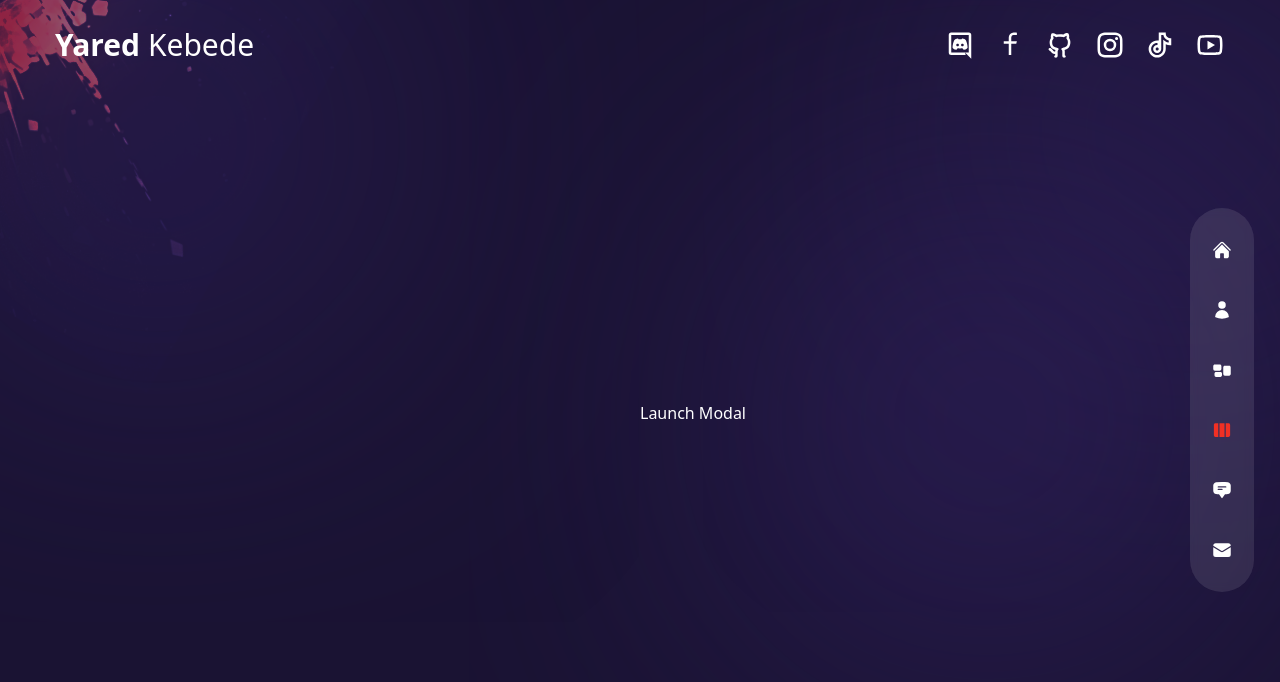
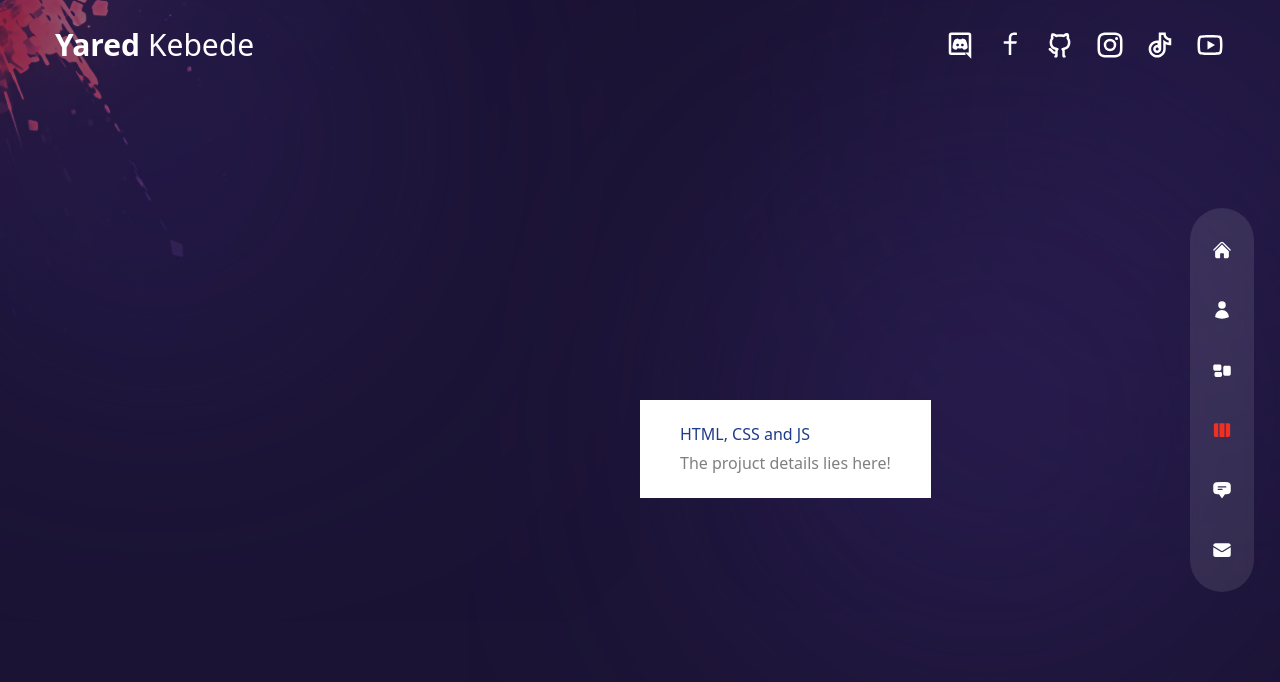
Before and after one commit to Yareda21/portofolio_next, a Next.js app: page /work in a window 1280 px wide. Shown: the top 682 px of the page. Built offline with nearby package versions, Linux system fonts and the light colour scheme.

Commit message:
updating

```diff
--- a/app/page.jsx
+++ b/app/page.jsx
@@ -3,6 +3,8 @@ import Avatar from "@/components/Avatar";
 import Image from "next/image";
 import Link from "next/link";
 import { HiArrowRight } from "react-icons/hi2";
+
+
 
 
 export default function Home() {
--- a/app/work/page.jsx
+++ b/app/work/page.jsx
@@ -8,21 +8,24 @@ const App = () => {
   const close = () => setModalOpen(false);
   const open = () => setModalOpen(true);
 
+
+
   return (
     <div className="absolute top-0 left-0 w-full h-full">
-      <motion.button
-        className="absolute z-10 m-auto top-[50%] left-[50%]"
+      <motion.p
+        className="absolute z-10 m-auto top-[50%] left-[50%] bg-white cursor-pointer text-blue-900 px-10 py-5"
         whileHover={{ scale: 1.1 }}
-        whileTap={{ scale: 0.4 }}
+        whileTap={{ scale: 0.9 }}
         onClick={() => (modalOpen ? close() : open())}
       >
-        Launch Modal
-      </motion.button>
+        HTML, CSS and JS <br />
+        <span className="text-black/50"> The projuct details lies here! </span>
+      </motion.p>
 
       <AnimatePresence className=" " initial={false}>
         {modalOpen && (
           <Modal
-            className="absolute z-40 top-[50%] left-[50%] m-auto bg-white"
+            className="absolute z-40 top-[50%] left-[50%] m-auto bg-black/70"
             modalOpen={modalOpen}
             handleClose={close}
           />
--- a/components/Modal.jsx
+++ b/components/Modal.jsx
@@ -32,13 +32,13 @@ const Modal = ({ handleClose }) => {
     >
       <motion.div
         onClick={(e) => e.stopPropagation()}
-        className="w-[50%] bg-slate-50 text-black z-40 m-auto py-0 px-2  rounded-lg flex flex-col items-center"
+        className="w-[50%] bg-black/70 text-white/70 z-40 m-auto py-0 px-2  rounded-lg flex flex-col items-center"
         variants={dropIn}
         initial="hidden"
         animate="visible"
         exit="exit"
       >
-        <p className="text-black">Hello</p>
+        <p className="text-white/75">Hello</p>
         <button onClick={handleClose}>Close</button>
       </motion.div>
     </motion.div>
--- a/package.json
+++ b/package.json
@@ -6,9 +6,11 @@
     "dev": "next dev",
     "build": "next build",
     "start": "next start",
-    "lint": "next lint"
+    "lint": "next lint",
+    "analyze": "ANALYZE=true next build"
   },
   "dependencies": {
+    "@next/bundle-analyzer": "^14.0.1",
     "framer-motion": "^10.16.4",
     "next": "13.5.6",
     "react": "^18",
```
Also changed, not shown: app/services/page.jsx (indentation only), 1 other file (tests, documents, lock files or other folders).
